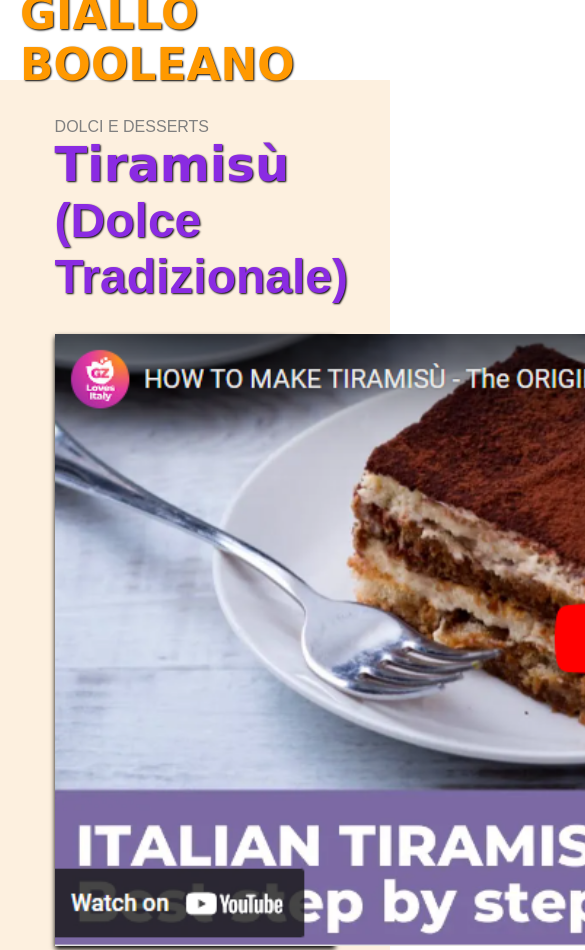
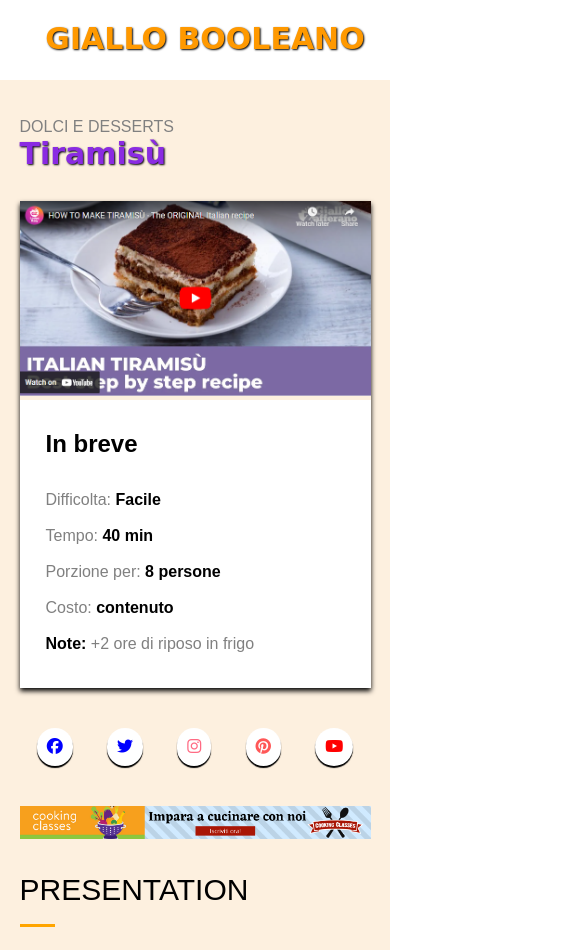
Before and after one commit to EliseiVlas/htmlcss-responsive-layout, a plain HTML site: page index.html in a window 390 px wide. Shown: the top 950 px of the page, 585 px wide, since content can reach past the window. Drawn offline with Linux system fonts and the light colour scheme.

Commit message:
CONSEGNA ESERCIZIO

```diff
--- a/css/style.css
+++ b/css/style.css
@@ -56,11 +56,15 @@
 
         }
         .immagine img{
-            height: 100%;
+        width: 100%;
+        height: 100%;
         }
+
+
         .breve_info{
             background-color: white;
-            width: 100%;
+            width: 31%;
+
             padding: 26px;
             line-height: 36px;
         }
@@ -85,7 +89,7 @@
         color: black;
         background-color: white;
         box-shadow: 0px 2px 1px 0px black;
-        padding: 10px 44px;
+        padding: 10px 24px;
         border-radius: 20px;
     }
     .fa-brands{
@@ -167,20 +171,39 @@
 }
 
 /* Dimensioni tablet */
-@media screen and (max-width:768) {
+@media screen and (max-width:768px) {
     /* header */
-
+    .padding{
+        width: 90%;
+    }
     /* main */
-
+    .immagine{
+        display: block;
+    }
+    a b{
+        display: none;
+    }
+    .social{
+        display: flex;
+    }
+    .social a{
+        padding: 10px 38px;
+    }
+    .immagine img{
+        width: 100%;
+    }
     /* footer */
     .row{
         display: block;
         text-align: center;
-        background-color: aqua;
     }
-    .padding{
+    .col2{
+        justify-content: center;
+    }
+    .breve_info{
         width: 100%;
     }
+
 }
 
 
@@ -190,5 +213,29 @@
     #info p{
         display: flex;
         flex-direction: column;
+        align-items: center;
+
     }
+    #info img{
+        width: 80%;
+    }
+    .social a{
+        padding: 10px 10px;
+    }
+    .social{
+        justify-content: space-around;
+    }
+    h1{
+        font-size: 30px;
+    }
+    .titolo span{
+        display: none;
+    }
+    header{
+        justify-content: center;
+    }
+    .titolo h1{
+        font-size: 30px;
+    }
+
 }
--- a/index.html
+++ b/index.html
@@ -49,8 +49,8 @@
             <section id="info">
                 <p class="clearfix"><img src="./img/tiramisu.jpg" alt="">
                     Back in the day, grandmothers used to prepare a breakfast that we might call humble today, but was considered very rich at the time! Today the recipe is still unchanged, just break a very fresh
-                    egg into a glass, beat it with sugar, and add coffee or hot milk, for children, or Marsala wine or <b>aniseed</b> for adults. This <b>marvelous</b>  cream gave rise
-                    to mascarpone cream used to make Tiramis (mascarpone cheese and ladyfingers dessert). This is the best Italian dessert, the most popular and <b>beloved of them</b>  all, and it has also birthed many other versions, even an egg-free Tiramisu! There is also a strawberry and Nutella tiramisu! Although the origins of this famous dessert are unclear, because it is disputed between <b>the regions of Veneto</b>, Friuli-Venezia Giulia, Piedmont, and Tuscany, it remains a cornerstone of Italian cuisine and it's widely prepared from North to South. Unfortunately, we weren't able to find out who invented it, but we can certainly teach you how to prepare your best tiramisu ever. So here's the recipe: try it and let us know what you think!</p>
+                    egg into a glass, beat it with sugar, and add coffee or hot milk, for children, or Marsala wine or <strong>aniseed</b> for adults. This <b>marvelous</b>  cream gave rise
+                    to mascarpone cream used to make Tiramis (mascarpone cheese and ladyfingers dessert). This is the best Italian dessert, the most popular and <b>beloved of them</b>  all, and it has also birthed many other versions, even an egg-free Tiramisu! There is also a strawberry and Nutella tiramisu! Although the origins of this famous dessert are unclear, because it is disputed between <b>the regions of Veneto</b>, Friuli-Venezia Giulia, Piedmont, and Tuscany, it remains a cornerstone of Italian cuisine and it's widely prepared from North to South. Unfortunately, we weren't able to find out who invented it, but we can certainly teach you how to prepare your best tiramisu ever. So here's the recipe: try it and let us know what you think!</p>
 
             </section>
         </div>
```
